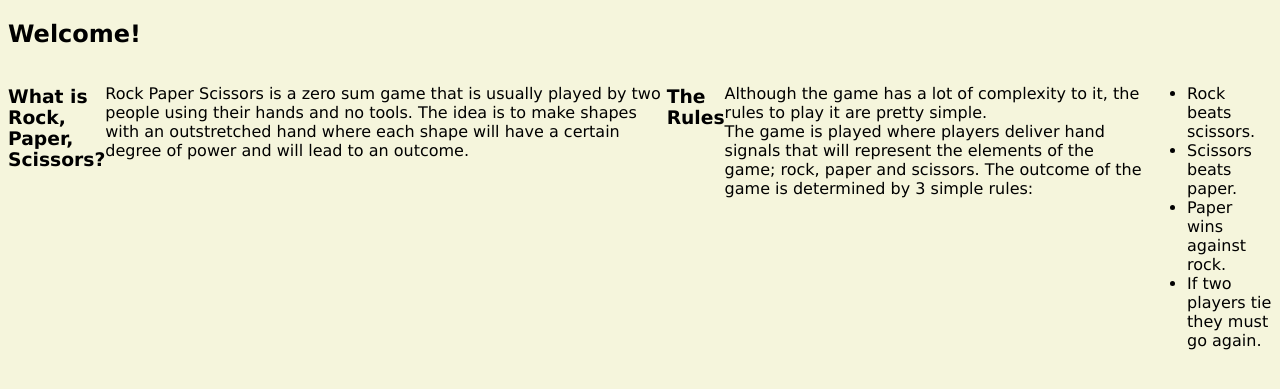
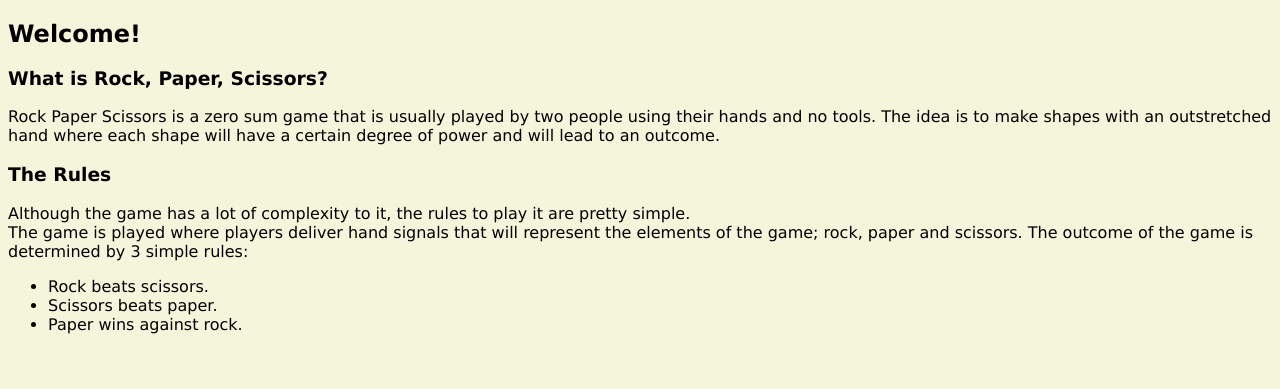
Before and after one commit to erikesund/cc_flask_rock_paper_scissors, a Flask app: page / in a window 1280 px wide. Shown: the part 121-510 px from the top of the page. Run offline with Flask 2, Linux system fonts and the light colour scheme.

Commit message:
Minor revision

```diff
--- a/static/style.css
+++ b/static/style.css
@@ -12,11 +12,6 @@ header {
     padding: 1rem;
 }
 
-body article {
-    display: flex;
-    justify-content: center;
-}
-
 header > ul {
     font-size: large;
 }
@@ -27,3 +22,7 @@ header > nav > ul > li > a {
     font-size: large;
     padding: 5px;
 }
+
+article {
+    justify-content: center;
+}
--- a/templates/base.html
+++ b/templates/base.html
@@ -13,7 +13,7 @@
         <nav>
             <ul>
                 <li>
-                    <a href="/index">The Rules</a>
+                    <a href="/">The Rules</a>
                 </li>
                 <li>
                     <a href="/game">Play the Game!</a>
--- a/templates/index.html
+++ b/templates/index.html
@@ -20,7 +20,6 @@ The outcome of the game is determined by 3 simple rules:
     <li>Rock beats scissors.</li>
     <li>Scissors beats paper.</li>
     <li>Paper wins against rock.</li>
-    <li>If two players tie they must go again.</li>
 </ul>
     </p>
 
```
